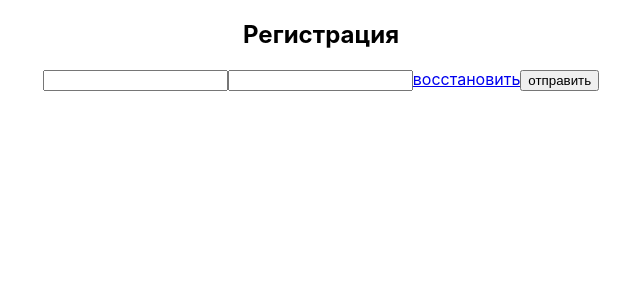
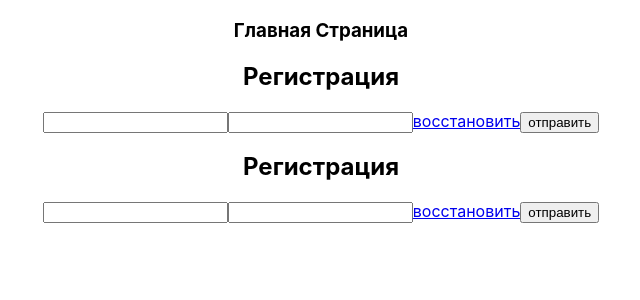
Before and after one commit to BurningPenguin25/auth_form, a React (Create React App) app: page /login in a window 1280 px wide. Shown: the top 300 px of the page, without its empty margins (319-959 px from the left). Built offline with nearby package versions, Linux system fonts and the light colour scheme; no server answers.

Commit message:
Страница авторизации(рабочая отрисовка)

```diff
--- a/src/App.js
+++ b/src/App.js
@@ -8,6 +8,8 @@ import { Route, Routes} from "react-router-dom";
 function App() {
     return (
         <div className="App">
+            <Main/>
+            <Auth/>
             <Routes>
                 <Route exact path={'/main'} element={<Main/>}/>
                 <Route exact path={'/login'} element={<Auth/>}/>
--- a/src/components/authtorization.jsx
+++ b/src/components/authtorization.jsx
@@ -44,8 +44,7 @@ function Auth(){
         }, {
             headers: {
                 'content-type': '/path'}
-}).then((response)=>{
-        // dispatch() // ???
+}).then(()=>{
         navigate('/main') // на какую страницу нас перебросит после ввода пароля и логина
     }).catch((err)=>{
 if(err.response.status === 401){
@@ -62,7 +61,8 @@ if(err.response.status === 401){
                 setLoginError('');
                 setLogin(e.target.value)
             }}/>
-            <input error={passwordError !== '' ? loginError : 'текст?'}   type={'password'} id={'password'} label={'password'} onChange={(e)=>{
+
+            <input error={passwordError !== '' ? passwordError : 'текст?'} type={'password'} id={'password'} label={'password'} onChange={(e)=>{
                 setLoginError('');
                 setPassword(e.target.value)
             }}/>
@@ -77,6 +77,7 @@ if(err.response.status === 401){
     )
 
 }
-//  из error={loginError !== ''}
+
+
 // в error={loginError !== '' ? loginError : 'текст?'} //
 export default Auth
```
